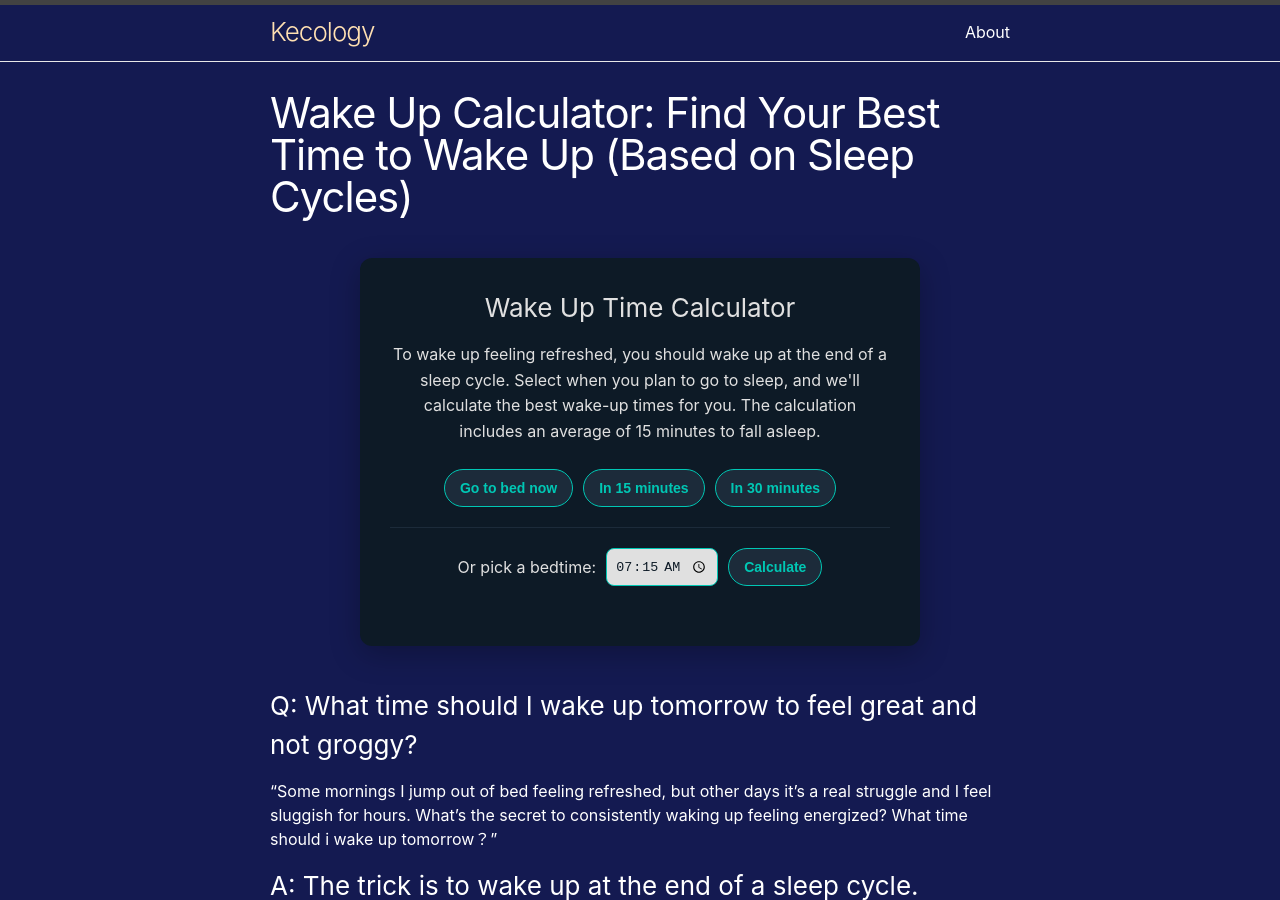
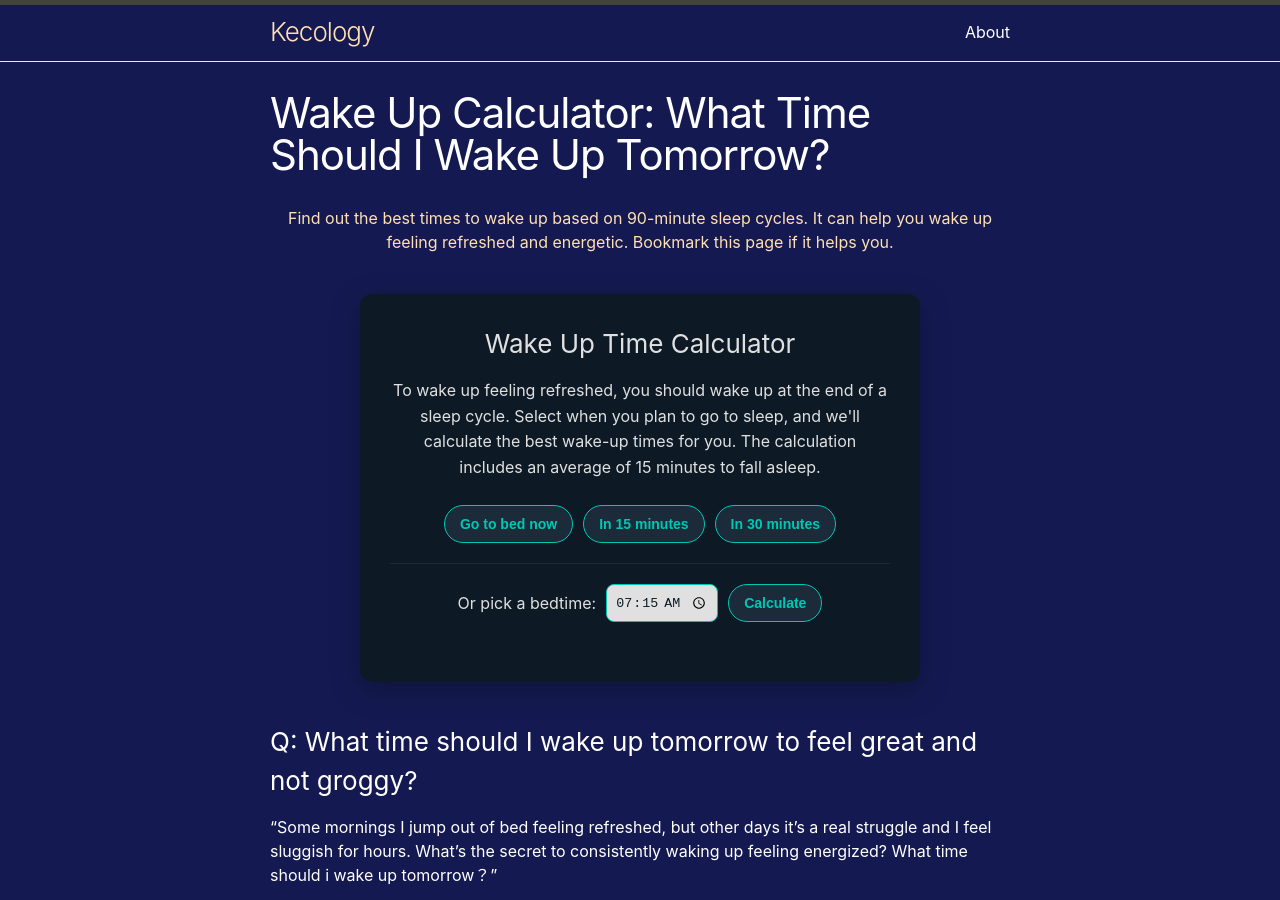
Before and after one commit to lijiaocn/kecology.com, a Jekyll site: the page built from _posts/2025-08-25-wakeup-calculator.md, in a window 1280 px wide and 900 px high. Built offline with Jekyll 4.4.1, drawn with Linux system fonts in a browser that asks for light colours; comment, search, counter and statistics services are not loaded.

Commit message:
优化标题

```diff
--- a/_posts/2025-08-25-wakeup-calculator.md
+++ b/_posts/2025-08-25-wakeup-calculator.md
@@ -1,17 +1,17 @@
 ---
 layout: page
-title:  "Wake Up Calculator: Find Your Best Time to Wake Up (Based on Sleep Cycles)"
+title:  "Wake Up Calculator: What Time Should I Wake Up Tomorrow?"
 date:   2025-08-25 10:00:00 +0800
 categories: tool
 permalink: /tool/wakeup-calculator
-description: "Find out the best times to wake up if you go to bed now, based on 90-minute sleep cycles. It can help you wake up feeling refreshed and energetic."
+description: "Find out the best times to wake up based on 90-minute sleep cycles. It can help you wake up feeling refreshed and energetic."
 mysetting:
   nowrapper: false
 #   display: fullscreen
 # backgroud-color: darkblue
 ---
 
-<!-- <p style="text-align:center;color:#FFE0B2">{{ page.description }} Bookmark this page if it helps you.</p> -->
+<p style="text-align:center;color:#FFE0B2">{{ page.description }} Bookmark this page if it helps you.</p>
 
 
 <style>
```
